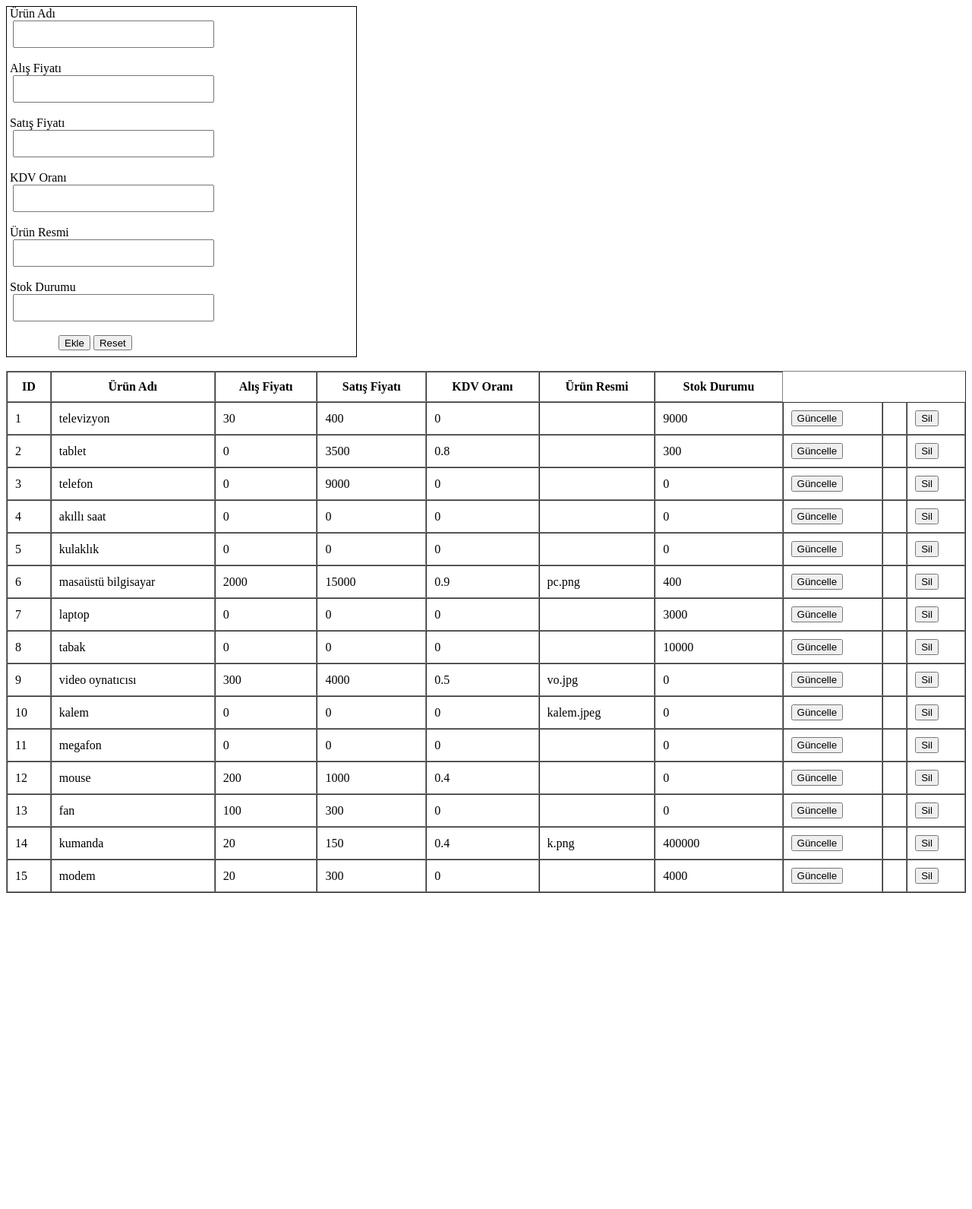
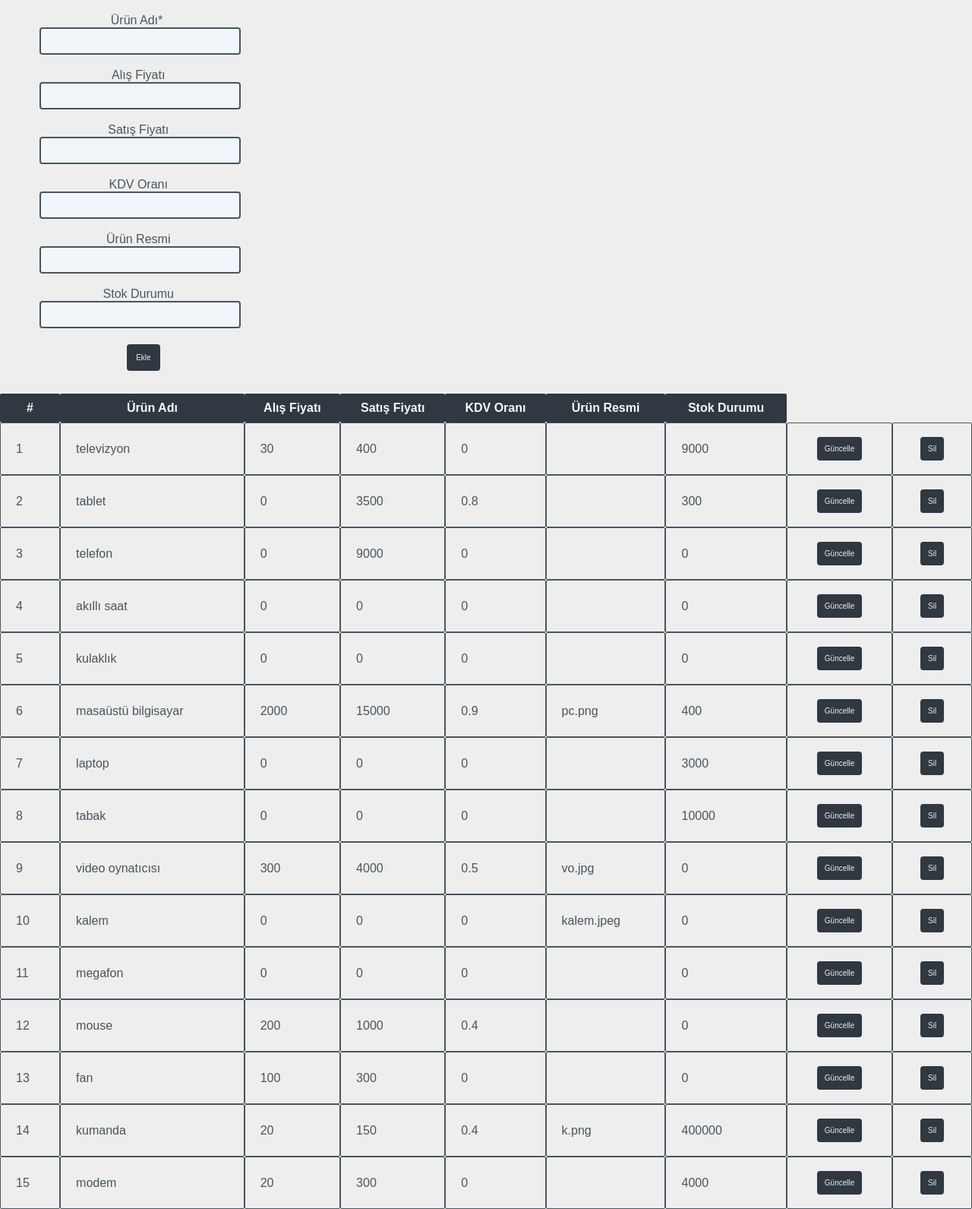
Before and after one commit to imgesalci/product-management, a PHP site: page /listing.php in a window 1280 px wide. Shown: the whole page at 76% size. Before the commit the page ends 1175 px from the top, so only its background shows below. Run offline with PHP 8.4, Linux system fonts and the light colour scheme; data comes from the database, SQL or seed files in the repository.

Commit message:
added-css

```diff
--- a/inserting.php
+++ b/inserting.php
@@ -43,25 +43,105 @@ if (isset($_POST['submit']))
 <html>
     <head>
         <title>products</title>
+        <style>
+        .edit {
+          background-color: #303841;
+          color: #eeeeee;
+          padding: 8px;
+          text-align: center;
+          text-decoration: none;
+          display: inline-block;
+          font-size: 10px;
+          margin: 4px 2px;
+          cursor: pointer;
+          border: 2px solid #303841;
+        }
+
+        .edit:hover {
+          background-color: #eeeeee;
+          color: #7aa5d2;
+          border: 2px solid #7aa5d2;
+        }
+
+        .btn {
+          background-color: #303841;
+          color: #eeeeee;
+          padding: 8px;
+          text-align: center;
+          text-decoration: none;
+          display: inline-block;
+          font-size: 10px;
+          margin: 8px 3px;
+          cursor: pointer;
+          border: 2px solid #303841;
+        }
+
+        .btn:hover {
+          background-color: #eeeeee;
+          color: #7aa5d2;
+          border: 2px solid #7aa5d2;
+        }
+
+        .edit {border-radius: 4px;}
+        .btn {border-radius: 4px;}
+
+        .sbmt {
+          background-color: #303841;
+          color: #eeeeee;
+          padding: 10px;
+          text-align: center;
+          text-decoration: none;
+          display: inline-block;
+          font-size: 10px;
+          margin: 3px 2px;
+          cursor: pointer;
+          border: 2px solid #303841;
+        }
+
+        .sbmt:hover {
+          background-color: #eeeeee;
+          color: #7aa5d2;
+          border: 2px solid #7aa5d2;
+        }
+
+        .sbmt {border-radius: 4px;}
+
+        .box{
+          text-align: center;
+        }
+
+        .input{
+          background-color: #f1f6fa;
+          border: 2px solid #47555e;
+          border-radius: 4px;
+        }
+
+        body {
+          background-color: #eeeeee;
+          font-family: 'Lexend Deca', sans-serif;
+          margin: auto;
+          color: #47555e;
+        }
+        </style>
+
     </head>
     <body>
       <form action="" method = "POST">
-        <div style="width:460px;height:460px;border:.5px solid #000;">
-          &nbsp;Ürün Adı<br>&nbsp;
-          <input name="urun_adi" class="form-control" size="30" style="height:30px"  type="text" required>
+        <div class="box"; style="width:360px;height:500px;border:.5px;">
+          &nbsp;<br>Ürün Adı*<br>&nbsp;
+          <input name="urun_adi" class="input" size="30" style="height:30px"  type="text" required>
           <br><br>&nbsp;Alış Fiyatı<br>&nbsp;
-          <input name="alis_fiyati" size="30" style="height:30px"  type="float">
+          <input name="alis_fiyati" class="input" size="30" style="height:30px"  type="float">
           <br><br>&nbsp;Satış Fiyatı<br>&nbsp;
-          <input name="satis_fiyati" size="30" style="height:30px"  type="float">
+          <input name="satis_fiyati" class="input" size="30" style="height:30px"  type="float">
           <br><br>&nbsp;KDV Oranı<br>&nbsp;
-          <input name="kdv" size="30" style="height:30px"  type="float">
+          <input name="kdv" class="input" size="30" style="height:30px"  type="float">
           <br><br>&nbsp;Ürün Resmi<br>&nbsp;
-          <input name="urun_resmi" size="30" style="height:30px"  type="text">
+          <input name="urun_resmi" class="input" size="30" style="height:30px"  type="text">
           <br><br>&nbsp;Stok Durumu<br>&nbsp;
-          <input name="stok" size="30" style="height:30px"  type="int">
-          <br><br>&nbsp;&nbsp;&nbsp;&nbsp;&nbsp;&nbsp;&nbsp;&nbsp;&nbsp;&nbsp;&nbsp;&nbsp;&nbsp;&nbsp;&nbsp;&nbsp;
-          <button type ="submit" style="height:20px" name="submit" value="send to database"> Ekle </button>
-          <input type="reset" style="height:20px">
+          <input name="stok" class="input" size="30" style="height:30px"  type="int">
+          <br><br>&nbsp;&nbsp;&nbsp;
+          <button type ="submit" name="submit" class="sbmt"> Ekle </button>
           <br><br>
         </div><br>
       </form>
--- a/listing.php
+++ b/listing.php
@@ -4,12 +4,37 @@ include('inserting.php');
     $result = $conn->query($query);
 
 ?>
+    <head>
+    <style>::after
+        table {
+            border-collapse: collapse;
+        }
+        table th {
+            background-color: #303841;
+            color: #f7f7f7;
+            border-radius: 2px;
+        }
+
+        table td{
+            background-color: #eeeeee;
+            border: 1px solid #47555e;
+            border-radius: 2px;
+            padding: 10px 20px;
+        }
+
+        table tr:hover td {
+            background-color: #d7e4f1;
+        }
+
+    </style>
     <script src="https://ajax.googleapis.com/ajax/libs/jquery/3.7.0/jquery.min.js"></script>
     <script src="/project/delete.js"></script>
     <script src="/project/update.js"></script>
-    <table border="1" style="width:100%" cellspacing="0" cellpadding="10">
+    </head>
+
+    <table style="width:100%" cellspacing="0" cellpadding="10">
     <tr>
-        <th>ID</th>
+        <th>#</th>
         <th>Ürün Adı</th>
         <th>Alış Fiyatı</th>
         <th>Satış Fiyatı</th>
@@ -31,9 +56,8 @@ include('inserting.php');
                 <td class="editable" data-column="kdv_oranı"><?php echo $data['kdv_oranı']; ?></td>
                 <td class="editable" data-column="ürün_resmi"><?php echo $data['ürün_resmi']; ?></td>
                 <td class="editable" data-column="stok_durumu"><?php echo $data['stok_durumu']; ?></td>
-                <td><button class="edit" data-id="<?php echo $data['id']; ?>">Güncelle</button></td>
-                <td>
-                <td>
+                <td align="center"><button class="edit" data-id="<?php echo $data['id']; ?>">Güncelle</button></td>
+                <td align="center">
                     <form action="" method="post">
                         <button class='btn' type="button" name='delete' data-id="<?php echo $data['id']; ?>">Sil</button>
                     </form>
```
